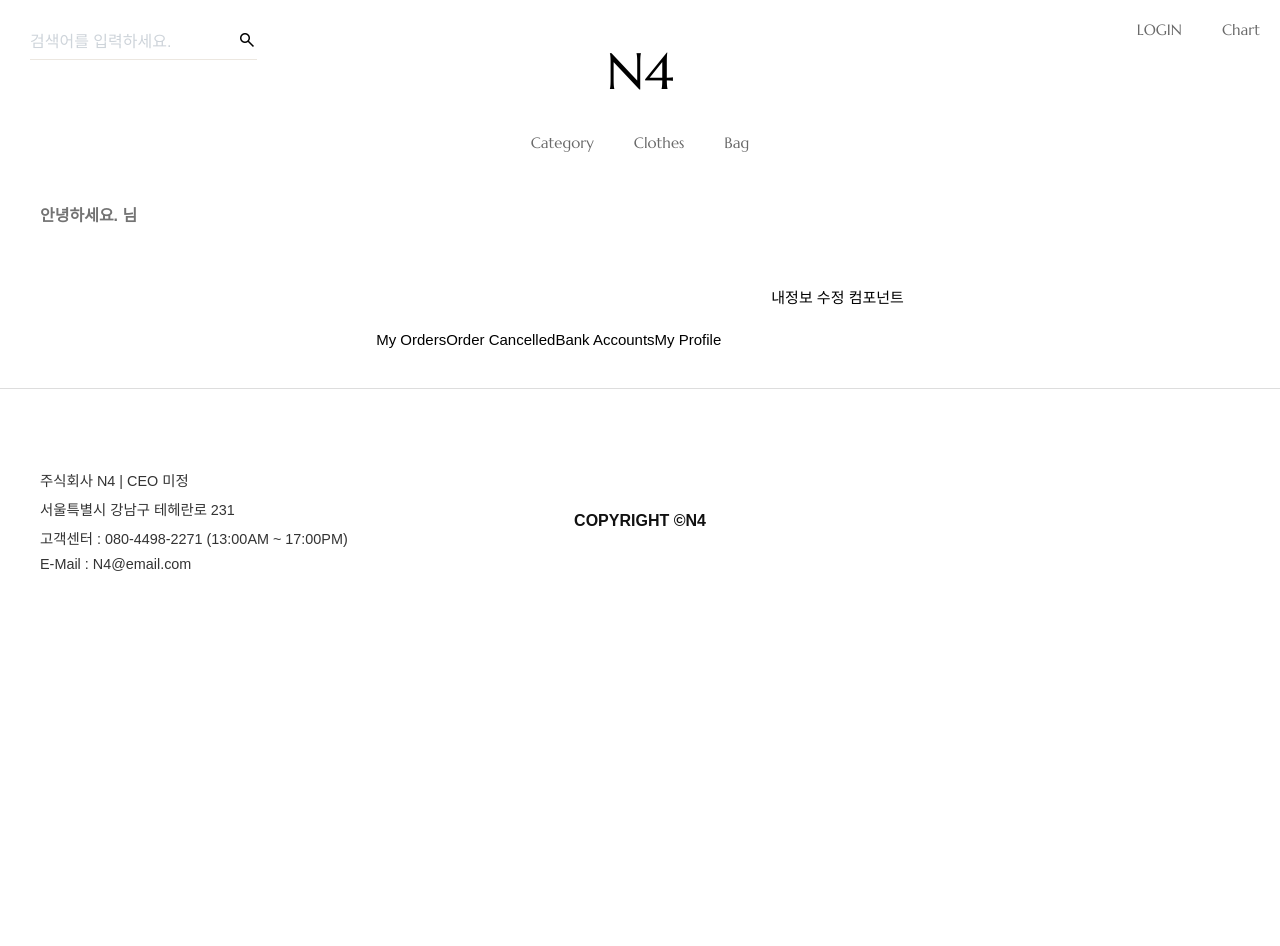
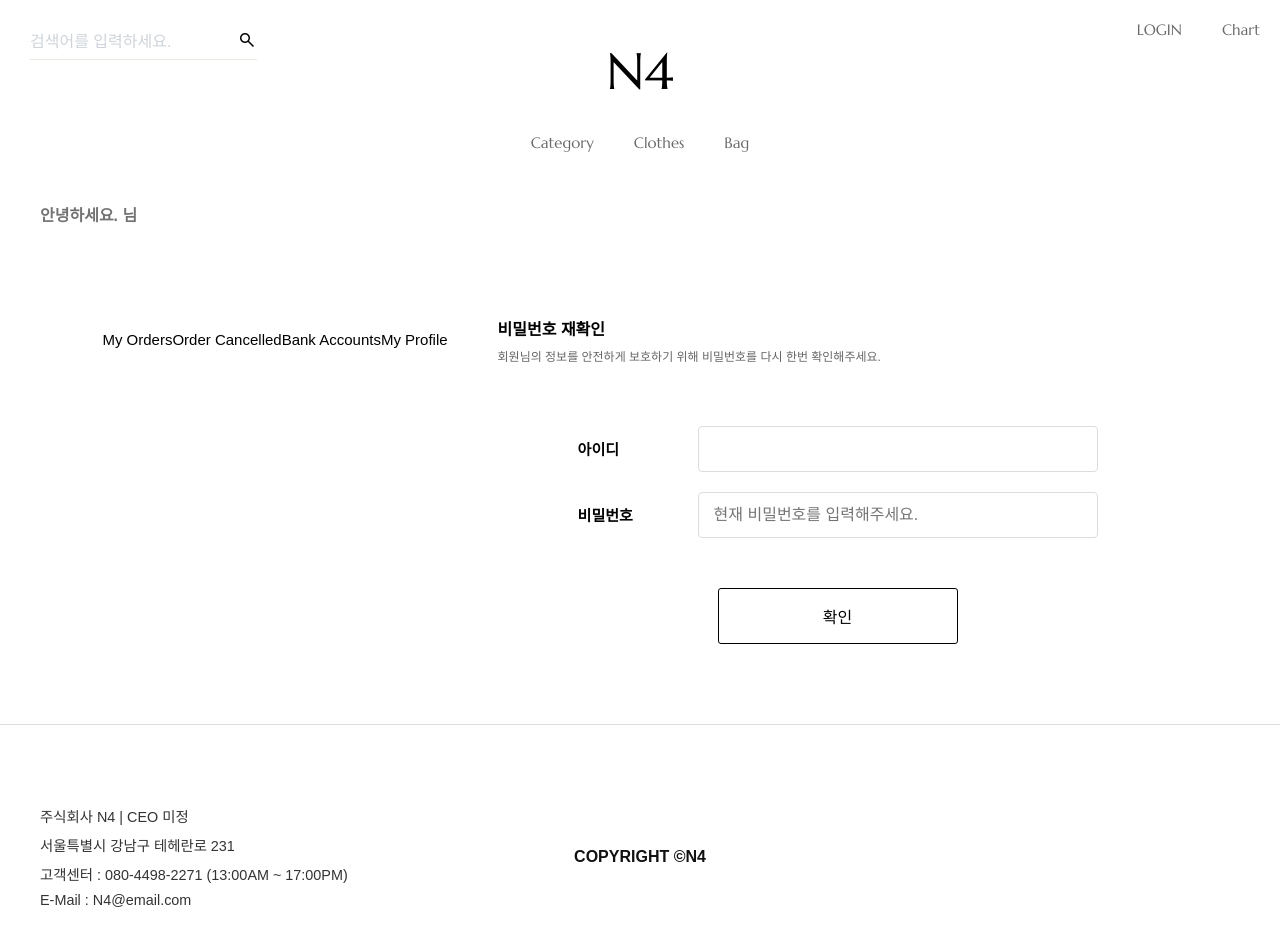
Before and after one commit to shopping-mall-Frontend/team-project, a React (Create React App) app: page /user/editprofile in a window 1280 px wide. Shown: the top 946 px of the page. Before the commit the page ends 800 px from the top, so only its background shows below. Built offline with nearby package versions, Linux system fonts and the light colour scheme; no server answers.

Commit message:
feat: 비밀번호 재확인 후  Bank Accounts, My Profile

```diff
--- a/src/App.js
+++ b/src/App.js
@@ -1,5 +1,5 @@
+import React, { useEffect, useState } from 'react';
 import { Outlet, Route, Routes } from 'react-router-dom';
-import React, { useEffect, useState } from 'react';
 import { getAllProduct } from './utils/useAPI';
 
 import {
@@ -49,9 +49,10 @@ const App = () => {
       <Route path="/user" element={<UserPage />}>
         <Route path="orderhistory" element={<OrderHistory />} />
         <Route path="cancelhistory" element={<CancelHistory />} />
-        <Route path="bankaccounts" element={<BankAccounts />} />
-        <Route path="editprofile" element={<EditProfile />} />
-        <Route path="authpassword" element={<AuthPassword />} />
+        <Route path="bankaccounts" element={<AuthPassword />} />
+        <Route path="bankaccounts/edit" element={<BankAccounts />} />
+        <Route path="editprofile" element={<AuthPassword />} />
+        <Route path="editprofile/edit" element={<EditProfile />} />
       </Route>
       <Route path="/search" element={<SearchPage />} />
     </Routes>
--- a/src/components/Userpage/AuthPassword.js
+++ b/src/components/Userpage/AuthPassword.js
@@ -1,30 +1,51 @@
-import React, { useState } from 'react';
-import { useNavigate } from 'react-router-dom';
+import React, { useState, useEffect } from 'react';
+import { Outlet, useNavigate, useLocation } from 'react-router-dom';
 import { useForm } from 'react-hook-form';
 import styled from 'styled-components';
-import { signIn } from '../../utils/useAPI';
+import { signIn, auth } from '../../utils/useAPI';
 
-const AuthPassword = ({ user }) => {
+const AuthPassword = () => {
+  const location = useLocation();
+  const slicePathname = location.pathname.slice(6);
   const navigate = useNavigate();
   const { register, handleSubmit } = useForm();
+
+  //아이디 정보 불러오기
+  const [user, setUser] = useState(false);
+  useEffect(() => {
+    const authUser = async () => {
+      const userInfo = await auth();
+      setUser(userInfo);
+    };
+    authUser();
+  }, []);
+  console.log('아이디 정보 : ', user);
+
   const OnSubmit = async (data) => {
+    console.log('로그인 정보 : ', data);
     const user = await signIn(data);
-    console.log(user);
-    if (!user) {
+    if (user) {
       alert('비밀번호가 일치하지 않습니다.');
-    } else {
-      navigate('/user/Account');
+    } else if (location.pathname.includes(slicePathname)) {
+      navigate(`/user/${slicePathname}/edit`);
     }
   };
 
   return (
     <Container>
+      <Outlet />
       <h3>비밀번호 재확인</h3>
       <p>회원님의 정보를 안전하게 보호하기 위해 비밀번호를 다시 한번 확인해주세요.</p>
       <form onSubmit={handleSubmit(OnSubmit)}>
         <div>
           <label htmlFor="userId">아이디</label>
-          <input type="text" value={user.email} disabled {...register('email', { value: `${user.email}` })} />
+          <input
+            type="text"
+            value={user.email || ''}
+            id={'userId'}
+            disabled
+            {...register('email', { value: `${user.email}` })}
+          />
         </div>
         <div>
           <label htmlFor="userId">비밀번호</label>
--- a/src/pages/User/UserPage.js
+++ b/src/pages/User/UserPage.js
@@ -1,22 +1,11 @@
-import React, { useEffect, useState } from 'react';
+import React from 'react';
 import { Link, Outlet } from 'react-router-dom';
 import styled from 'styled-components';
-import { auth } from '../../utils/useAPI';
 import Header from '../../components/Header';
 import Navbar from '../../components/Navbar';
 import Footer from '../../components/Footer';
 
 const UserPage = () => {
-  //유저 정보
-  const [user, setUser] = useState(false);
-  useEffect(() => {
-    const authUser = async () => {
-      const userInfo = await auth();
-      setUser(userInfo);
-    };
-    authUser();
-  }, []);
-
   return (
     <>
       <Header />
```
